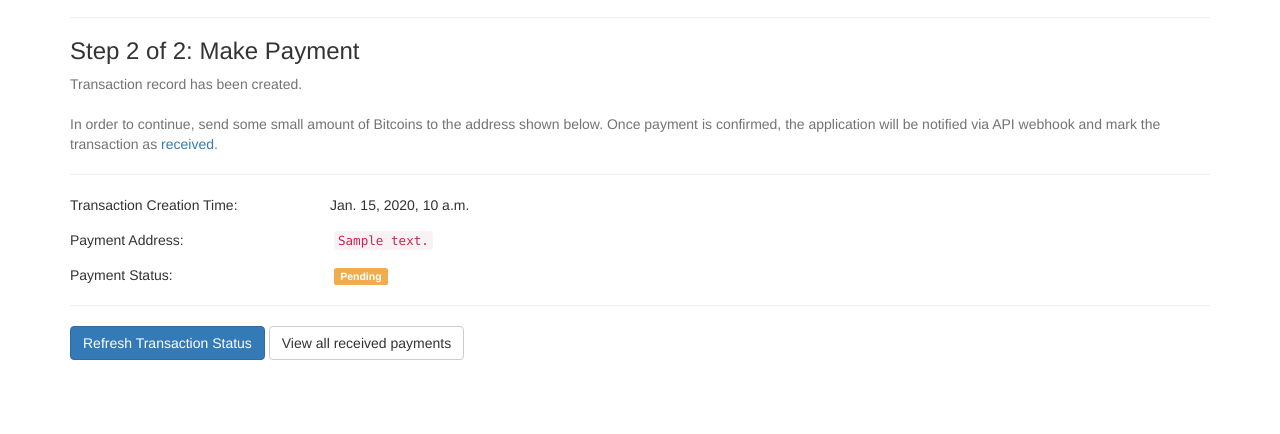
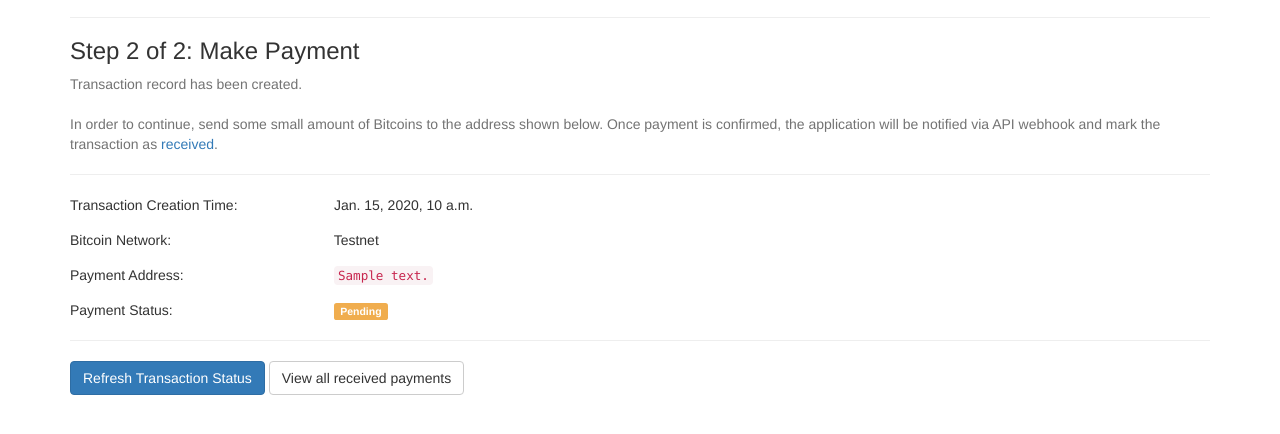
Before and after one commit to cwlau/bitcoin-payment-receiver--blockchain, a Django app: template template/transaction.html in a window 1280 px wide. Shown: the part 163-597 px from the top of the page. Run offline with Django 3.2, Linux system fonts and the light colour scheme; the template is opened without the code that fills it: most values are stand-ins (such as "Sample title", 1, 10 or a date in 2020); some libraries are stand-ins or nearby versions.

Commit message:
Update web content

```diff
--- a/template/index.html
+++ b/template/index.html
@@ -27,5 +27,11 @@
 
 </div>
 
+<div>
+  <h3>Issues</h3>
+  <div>Please visit and create an issue under <a href="https://github.com/cwlau/bitcoin-payment-receiver--blockchain/issues" target="_blank">Issue Tracker</a>.</div>
+
+</div>
+
 
 {% endblock %}
--- a/template/transaction.html
+++ b/template/transaction.html
@@ -30,7 +30,11 @@
     </div>
 
     <div class="form-group">
-      <span class="text-label">Transaction Creation Time: </span>{{ tx.create_time }}
+      <span class="text-label">Transaction Creation Time: </span> {{ tx.create_time }}
+    </div>
+
+    <div class="form-group">
+      <span class="text-label">Bitcoin Network:</span> {% if tx.is_mainnet %}Mainnet{% else %}Testnet{% endif %}
     </div>
 
     <div class="form-group">
@@ -56,8 +60,8 @@
     <hr/>
 
     <div class="form-group">
-      <input type="button" class="btn btn-primary" value="Refresh Transaction Status" />
-      <input type="button" class="btn btn-default" value="View all received payments" />
+      <input type="button" class="btn btn-primary refresh" value="Refresh Transaction Status" />
+      <a href="/received"><input type="button" class="btn btn-default view-payments" value="View all received payments" /></a>
     </div>
   </form>
 
@@ -66,6 +70,10 @@
 
 
 <script type="text/javascript">
+$(".refresh").click(function(){
+  window.location.reload();
+});
+
 $(".init-tx").click(function(){
   $.ajax({
     "type": "post",
```
